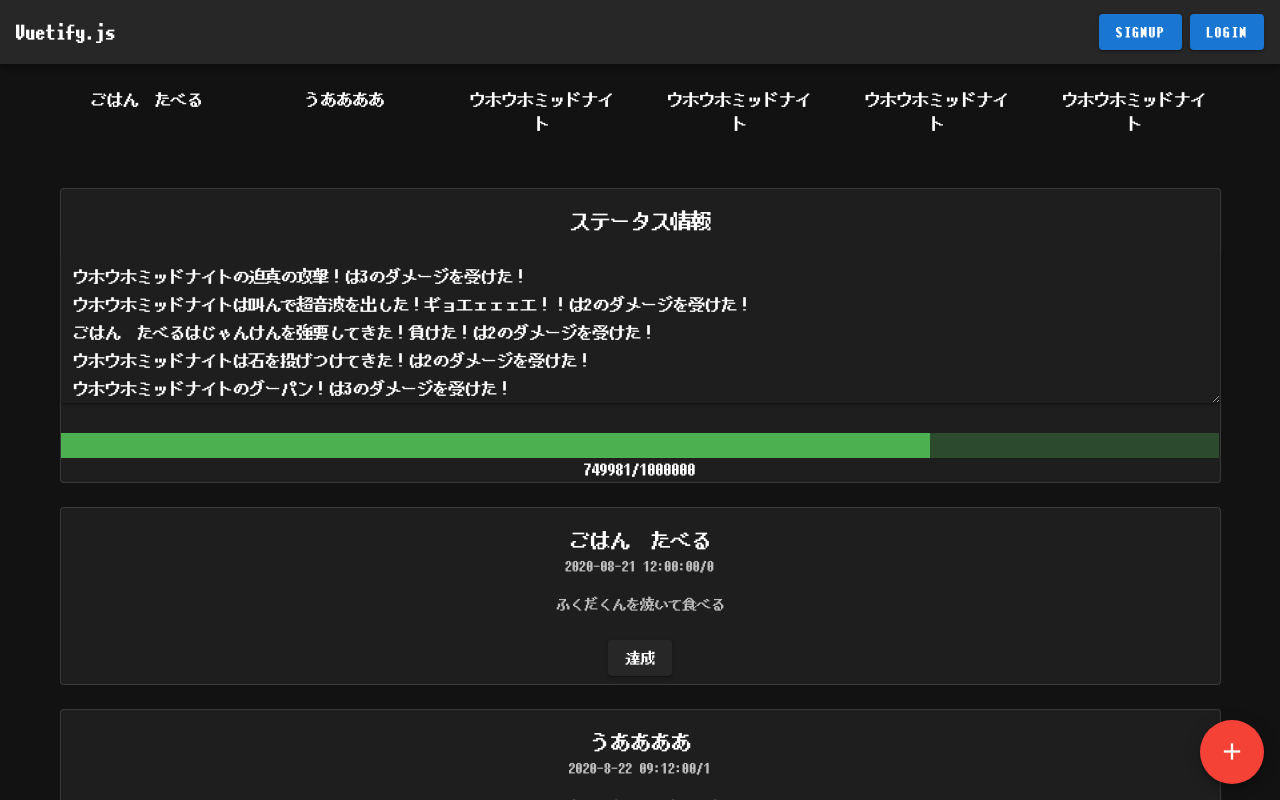
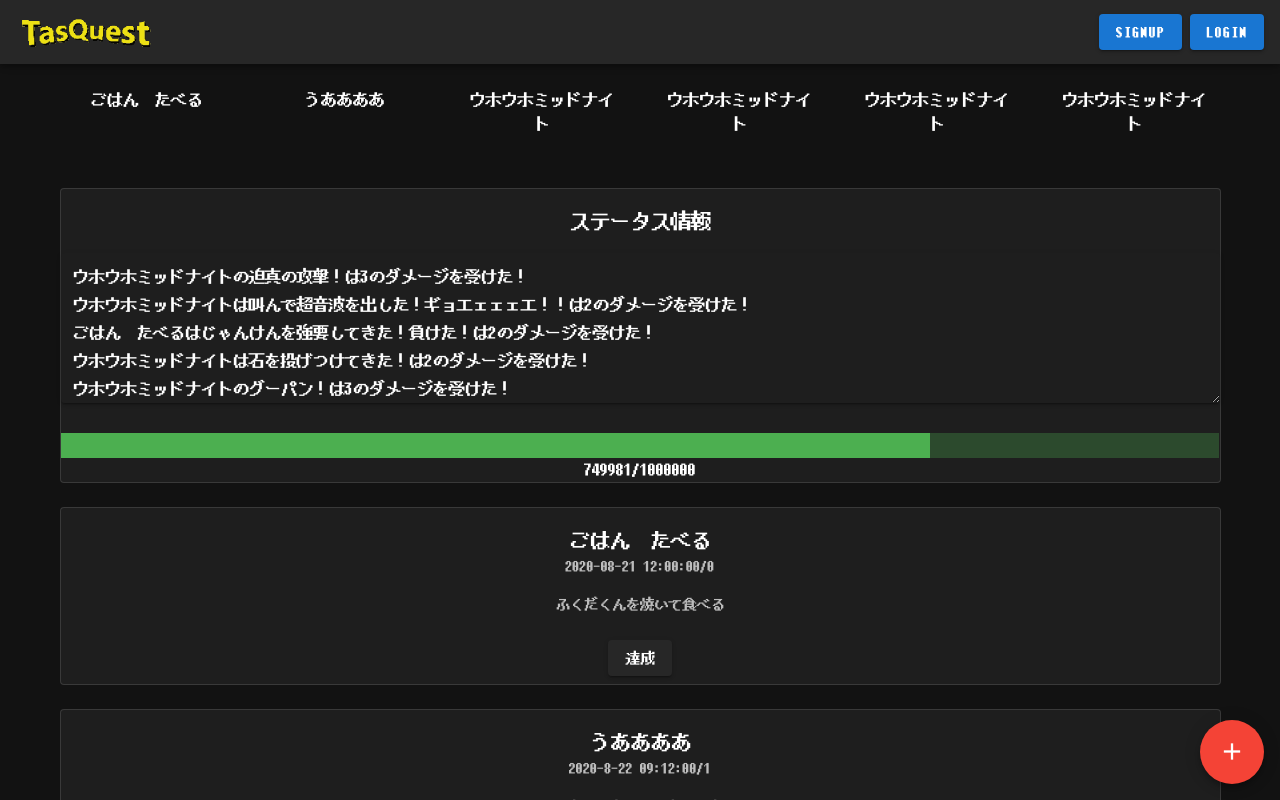
Before and after one commit to SystemEngineeringTeam/HackU-vol.1, a Nuxt app in the folder nuxt/: page / in a window 1280 px wide. Shown: the top 800 px of the page. Built offline with nearby package versions, Linux system fonts and the light colour scheme; no server answers.

Commit message:
ロゴを表示するようにした

```diff
--- a/nuxt/layouts/default.vue
+++ b/nuxt/layouts/default.vue
@@ -1,7 +1,8 @@
 <template>
   <v-app dark>
-    <v-app-bar fixed app>
-      <v-toolbar-title v-text="title" @click="$router.push('/')"/>
+    <v-app-bar fixed app >
+      <!-- <v-toolbar-title v-text="title" @click="$router.push('/')"/> -->
+      <img src="@/static/logo.png" height="110px" style="position: relative; right: 30px; bottom: 5px" />
       <v-spacer />
       <template v-if="$store.state.user.name">
         <v-toolbar-title class="mr-2" v-text="$store.state.user.name" />
```
Also changed, not shown: nuxt/static/logo.png (added).
